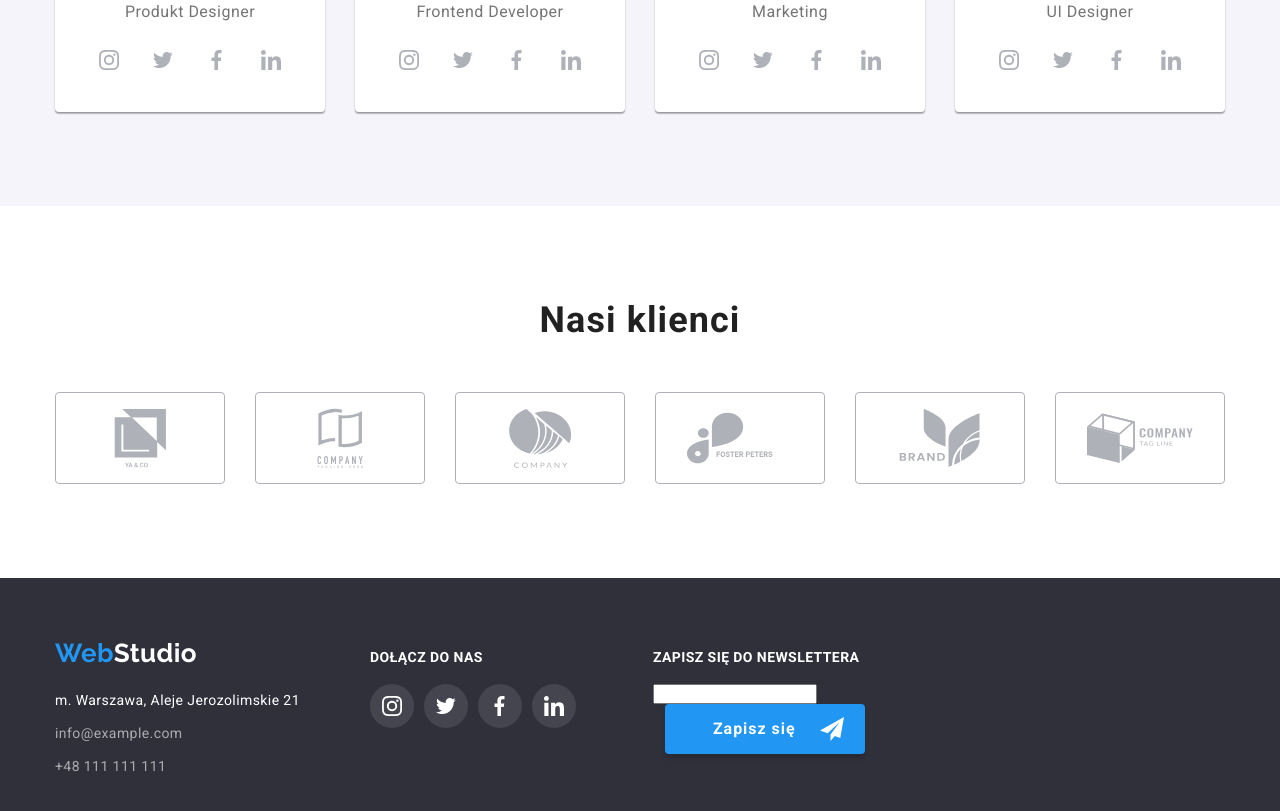
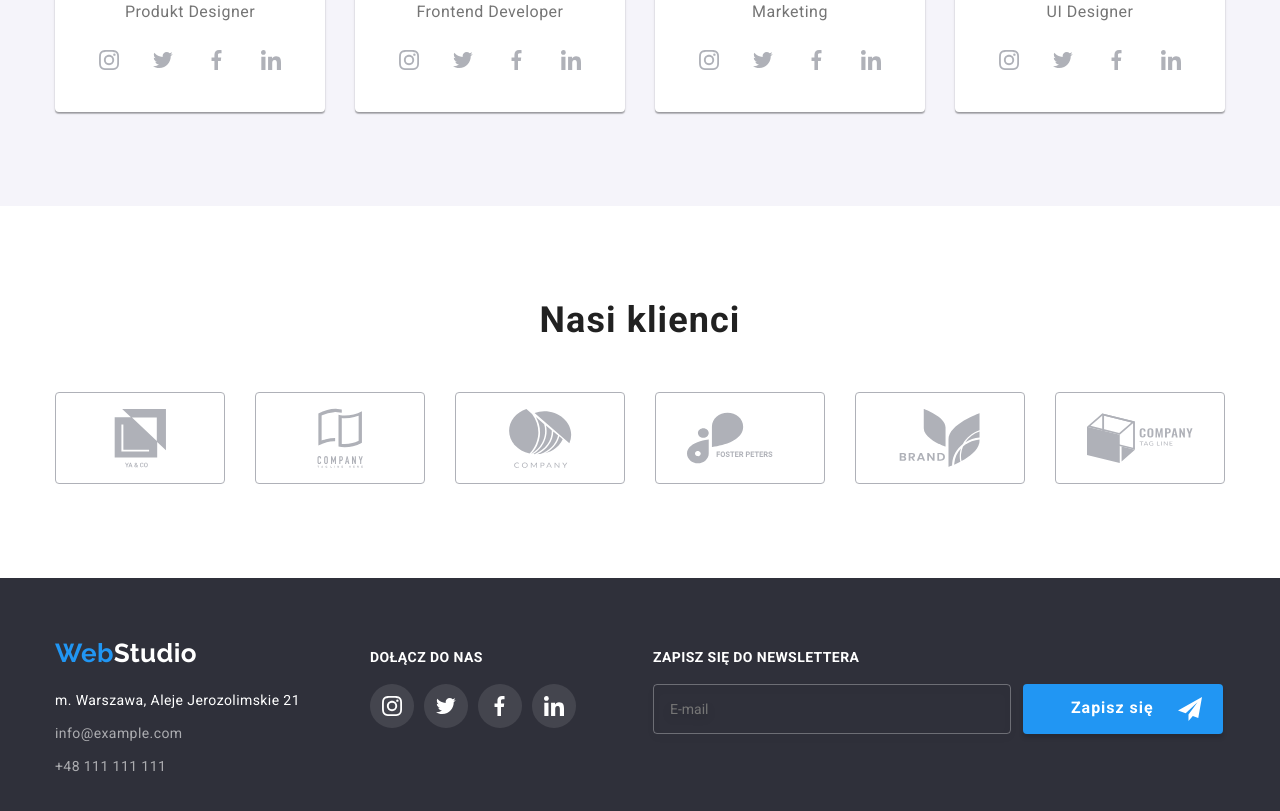
Before and after one commit to LadyAlicja/goit-markup-hw-06, a plain HTML site: page index.html in a window 1280 px wide. Shown: the part 2097-2908 px from the top of the page. Drawn offline with Linux system fonts and the light colour scheme.

Commit message:
nesletter paddings

```diff
--- a/css/styles.css
+++ b/css/styles.css
@@ -1079,7 +1079,7 @@ ul.aplications-list > li > div > img {
 }
 
 .newsletter {
-  margin-left: 77px;
+  display: flex;
 }
 
 .newsletter-icon {
@@ -1102,18 +1102,13 @@ ul.aplications-list > li > div > img {
   align-items: center;
 }
 
-.newsletter-display-flex {
-  display: flex;
-  justify-content: center;
-  align-items: center;
-}
-
 .newsletter-button-text {
   letter-spacing: 0.06em;
   color: #ffffff;
   font-weight: 700;
   font-size: 16px;
   line-height: 1.66;
+  display: block;
 
   margin-left: 42px;
 }
@@ -1124,5 +1119,15 @@ ul.aplications-list > li > div > img {
   border-radius: 4px;
   width: 358px;
   height: 50px;
+  padding: 15px 16px;
   background: transparent;
+  color: #ffffff;
 }
+
+.newsletter-email:active {
+  padding: 15px 16px;
+}
+
+.newsletter-box {
+  margin-left: 77px;
+}
--- a/index.html
+++ b/index.html
@@ -460,15 +460,18 @@
             </li>
           </ul>
         </div>
-        <div class="newsletter">
-          <p class="footer-join-us-text newsletter-tekst">ZAPISZ SIĘ DO NEWSLETTERA</p>
-<form name="newsletter">
-
+        <div class="newsletter-box">
+          <p class="footer-join-us-text newsletter-tekst">
+            ZAPISZ SIĘ DO NEWSLETTERA
+          </p>
+          <form name="newsletter" class="newsletter">
             <input
               id="newsletter"
               type="email"
-                    class=""
-                    name="newsletter-email"/>
+              class="newsletter-email"
+              name="newsletter-email"
+              placeholder="E-mail"
+            />
             <button type="submit" class="newsletter-button">
               <span class="newsletter-button-text">Zapisz się</span>
               <svg class="newsletter-icon">
@@ -562,7 +565,8 @@
                 Oświadczam iż akceptuję
                 <a href="#" class="rodo-link">Regulamin</a> i
                 <a href="#" class="rodo-link">Politykę Prywatności.</a>
-              </p><span class="non-checkmark">
+              </p>
+              <span class="non-checkmark">
                 <svg class="non-check-icon">
                   <use href="./images/icons.svg#icon-non-check"></use>
                 </svg>
@@ -570,8 +574,7 @@
               <span class="checkmark">
                 <svg class="check-icon">
                   <use href="./images/icons.svg#icon-checked"></use>
-                </svg>
-              </span></div
+                </svg> </span
             ></label>
 
             <button type="submit" class="submit-button">
```
Lines whose indentation alone changed are shown as unchanged.
